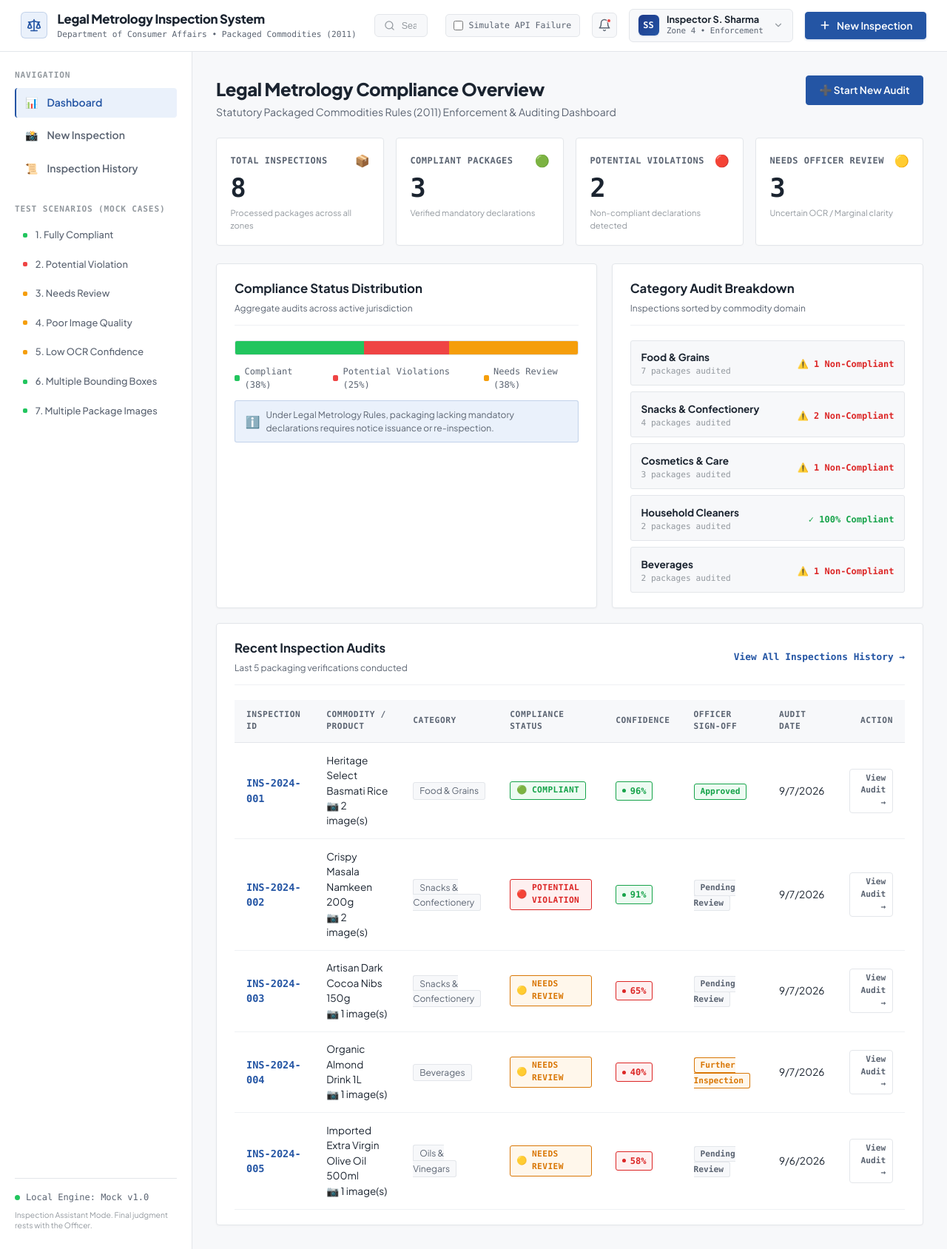
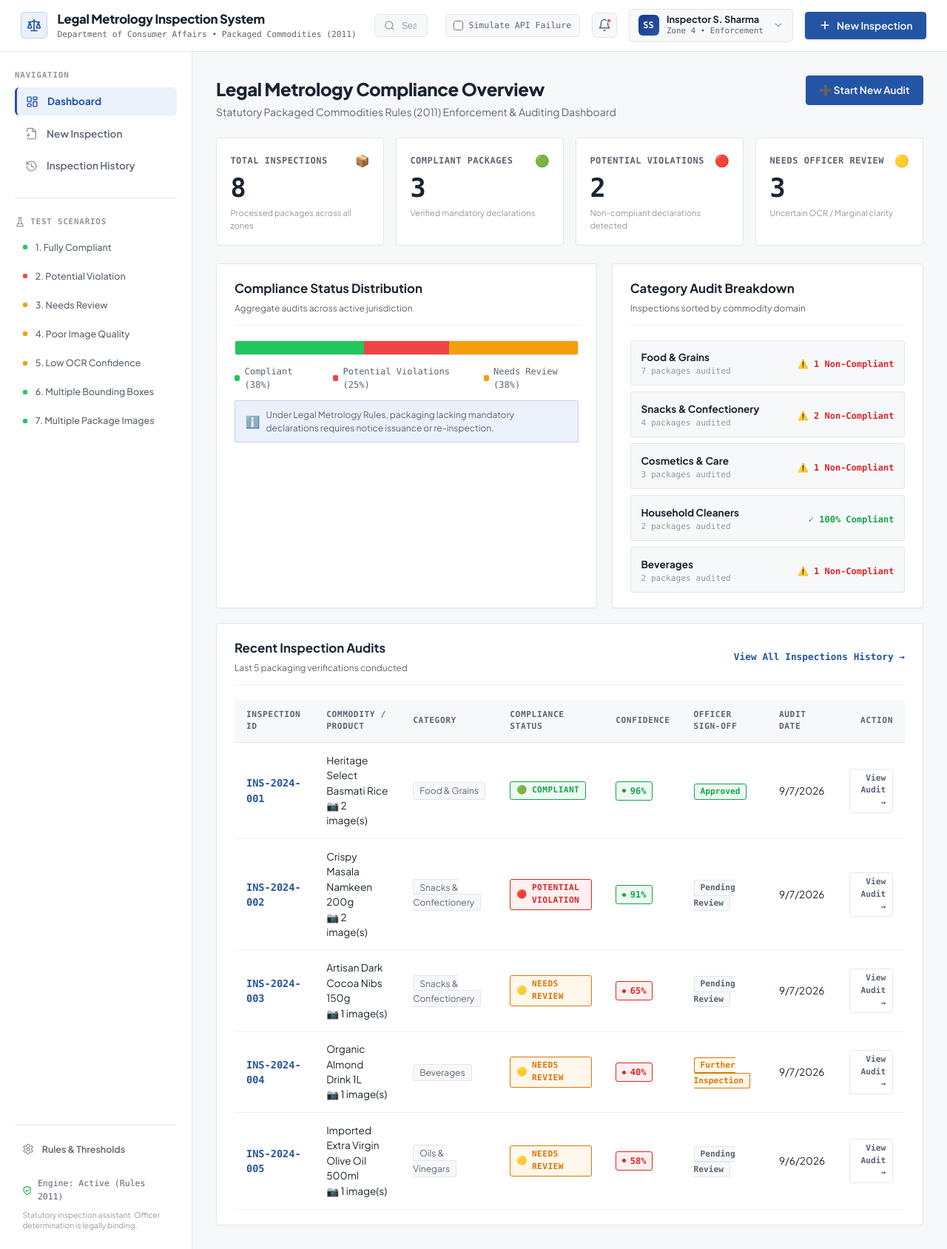
Before and after one commit to sathwikgampa/legal-metrology-compliance, a React (Vite) app in the folder frontend/: page / in a window 1280 px wide. Shown: the whole page at 74% size. Built offline with nearby package versions, Linux system fonts and the light colour scheme.

Commit message:
feat(ui): refine left sidebar navigation with minimal icons and elegant section divider

```diff
--- a/frontend/src/App.css
+++ b/frontend/src/App.css
@@ -346,7 +346,7 @@ body {
   padding: 1.5rem 1.25rem;
   display: flex;
   flex-direction: column;
-  gap: 1.75rem;
+  gap: 1.25rem;
 }
 
 .sidebar-section {
@@ -355,8 +355,18 @@ body {
   gap: 0.5rem;
 }
 
+.sidebar-section-header {
+  display: flex;
+  align-items: center;
+  gap: 0.45rem;
+}
+
+.sidebar-section-icon {
+  color: var(--ink-faint);
+}
+
 .sidebar-heading {
-  font-size: 0.7rem;
+  font-size: 0.68rem;
   font-weight: 700;
   text-transform: uppercase;
   letter-spacing: 0.8px;
@@ -367,32 +377,54 @@ body {
 .sidebar-nav {
   display: flex;
   flex-direction: column;
-  gap: 0.25rem;
+  gap: 0.35rem;
 }
 
 .sidebar-link {
   display: flex;
   align-items: center;
   gap: 0.75rem;
-  padding: 0.6rem 0.75rem;
-  border-radius: 4px;
+  padding: 0.55rem 0.75rem;
+  border-radius: 6px;
   color: var(--ink-soft);
   text-decoration: none;
-  font-size: 0.875rem;
+  font-size: 0.85rem;
   font-weight: 600;
+  transition: all 0.15s ease;
   border-left: 2px solid transparent;
-  transition: all 0.15s ease;
+}
+
+.sidebar-nav-icon {
+  color: var(--ink-faint);
+  transition: color 0.15s ease;
 }
 
 .sidebar-link:hover {
   color: var(--ink);
   background-color: var(--paper);
+}
+
+.sidebar-link:hover .sidebar-nav-icon {
+  color: var(--accent);
 }
 
 .sidebar-link.active {
   color: var(--accent);
   background-color: var(--accent-soft);
-  border-left-color: var(--accent);
+  border-left: 3px solid var(--accent);
+  font-weight: 700;
+}
+
+.sidebar-link.active .sidebar-nav-icon {
+  color: var(--accent);
+}
+
+/* Elegant Hairline Divider separating main navigation from test scenarios */
+.sidebar-divider {
+  height: 1px;
+  background-color: var(--line);
+  margin: 0.25rem 0;
+  width: 100%;
 }
 
 .scenario-links-list {
@@ -406,12 +438,13 @@ body {
   align-items: center;
   gap: 0.65rem;
   padding: 0.45rem 0.65rem;
-  border-radius: 3px;
+  border-radius: 4px;
   color: var(--ink-soft);
   text-decoration: none;
-  font-size: 0.8rem;
+  font-size: 0.78rem;
   font-weight: 500;
   border: 1px solid transparent;
+  transition: all 0.15s ease;
 }
 
 .scenario-item:hover, .scenario-item.active {
@@ -434,15 +467,45 @@ body {
   margin-top: auto;
   padding-top: 1rem;
   border-top: 1px solid var(--line);
+  display: flex;
+  flex-direction: column;
+  gap: 0.4rem;
+}
+
+.sidebar-settings-link {
+  display: flex;
+  align-items: center;
+  gap: 0.65rem;
+  padding: 0.45rem 0.65rem;
+  border-radius: 5px;
+  font-size: 0.78rem;
+  font-weight: 600;
+  color: var(--ink-soft);
+  cursor: pointer;
+  transition: all 0.15s ease;
+}
+
+.sidebar-settings-link:hover {
+  background-color: var(--paper);
+  color: var(--ink);
+}
+
+.sidebar-settings-icon {
+  color: var(--ink-faint);
 }
 
 .system-status-indicator {
   display: flex;
   align-items: center;
-  gap: 0.5rem;
-  font-size: 0.75rem;
-  color: var(--ink-soft);
-  font-family: var(--font-mono);
+  gap: 0.45rem;
+  font-size: 0.72rem;
+  color: var(--ink-soft);
+  font-family: var(--font-mono);
+  padding: 0.2rem 0.65rem;
+}
+
+.status-shield-icon {
+  color: var(--ok-border);
 }
 
 .status-pulse {
@@ -455,7 +518,7 @@ body {
 .sidebar-disclaimer {
   font-size: 0.65rem;
   color: var(--ink-faint);
-  margin-top: 0.5rem;
+  padding: 0 0.65rem;
   line-height: 1.35;
 }
 
--- a/frontend/src/components/Sidebar.jsx
+++ b/frontend/src/components/Sidebar.jsx
@@ -1,9 +1,18 @@
 import React from 'react';
 import { NavLink } from 'react-router-dom';
+import {
+  LayoutDashboard,
+  FilePlus2,
+  History,
+  FlaskConical,
+  Settings,
+  ShieldCheck
+} from 'lucide-react';
 
 export default function Sidebar() {
   return (
     <aside className="app-sidebar" aria-label="Main Navigation">
+      {/* Primary Navigation */}
       <div className="sidebar-section">
         <span className="sidebar-heading">Navigation</span>
         <nav className="sidebar-nav">
@@ -12,7 +21,7 @@ export default function Sidebar() {
             end
             className={({ isActive }) => `sidebar-link ${isActive ? 'active' : ''}`}
           >
-            <span className="sidebar-icon">📊</span>
+            <LayoutDashboard size={17} className="sidebar-nav-icon" />
             <span>Dashboard</span>
           </NavLink>
 
@@ -20,7 +29,7 @@ export default function Sidebar() {
             to="/inspections/new"
             className={({ isActive }) => `sidebar-link ${isActive ? 'active' : ''}`}
           >
-            <span className="sidebar-icon">📸</span>
+            <FilePlus2 size={17} className="sidebar-nav-icon" />
             <span>New Inspection</span>
           </NavLink>
 
@@ -28,14 +37,21 @@ export default function Sidebar() {
             to="/history"
             className={({ isActive }) => `sidebar-link ${isActive ? 'active' : ''}`}
           >
-            <span className="sidebar-icon">📜</span>
+            <History size={17} className="sidebar-nav-icon" />
             <span>Inspection History</span>
           </NavLink>
         </nav>
       </div>
 
+      {/* Elegant Hairline Divider separating main navigation from test scenarios */}
+      <div className="sidebar-divider" role="separator" />
+
+      {/* Test Scenarios Section */}
       <div className="sidebar-section">
-        <span className="sidebar-heading">Test Scenarios (Mock Cases)</span>
+        <div className="sidebar-section-header">
+          <FlaskConical size={14} className="sidebar-section-icon" />
+          <span className="sidebar-heading">Test Scenarios</span>
+        </div>
         <div className="scenario-links-list">
           <NavLink to="/inspections/INS-2024-001" className="scenario-item">
             <span className="scenario-dot dot-compliant" />
@@ -68,13 +84,20 @@ export default function Sidebar() {
         </div>
       </div>
 
+      {/* Sidebar Footer & System Status */}
       <div className="sidebar-footer">
-        <div className="system-status-indicator">
-          <span className="status-pulse" />
-          <span>Local Engine: Mock v1.0</span>
+        <div className="sidebar-settings-link">
+          <Settings size={16} className="sidebar-settings-icon" />
+          <span>Rules & Thresholds</span>
         </div>
+
+        <div className="system-status-indicator mt-3">
+          <ShieldCheck size={14} className="status-shield-icon" />
+          <span>Engine: Active (Rules 2011)</span>
+        </div>
+
         <p className="sidebar-disclaimer">
-          Inspection Assistant Mode. Final judgment rests with the Officer.
+          Statutory inspection assistant. Officer determination is legally binding.
         </p>
       </div>
     </aside>
```
